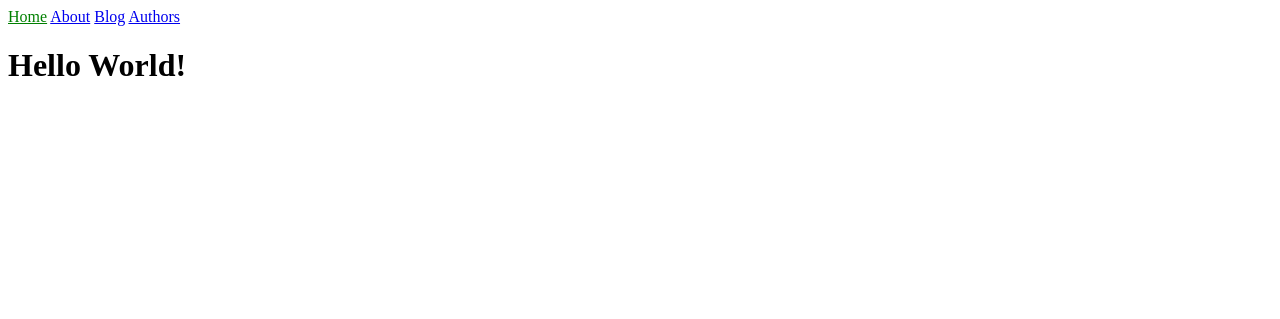
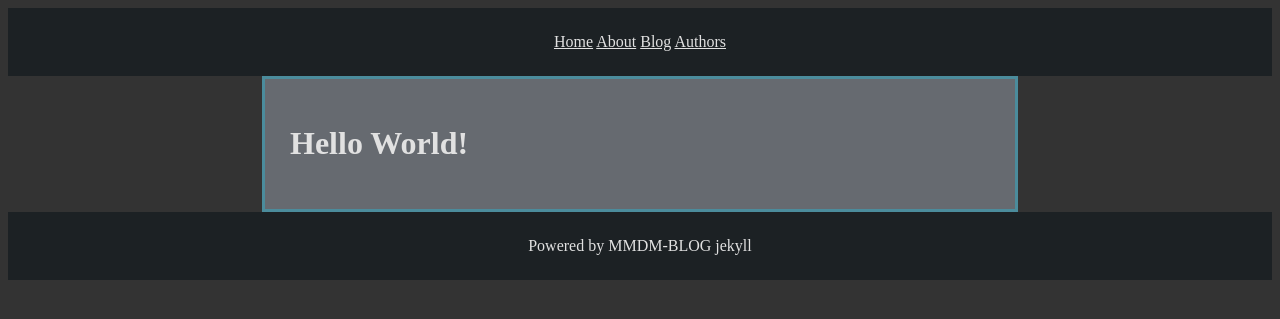
Before and after one commit to jays1ngh/jays1ngh.github.io, a Jekyll site: the page built from index.html, in a window 1280 px wide. Shown: the top 319 px of the page. Built offline with Jekyll 4.4.1, drawn with Linux system fonts in a browser that asks for light colours.

Commit message:
Updated main.scss

```diff
--- a/_includes/navigation.html
+++ b/_includes/navigation.html
@@ -1,5 +1,5 @@
 <nav>
     {% for item in site.data.navigation %}
-    <a href="{{ item.link }}" {% if page.url == item.link %}class="current"{% endif %}>{{ item.name }}</a>
+    <a href="{{ item.link }}" {% if page.url == item.link %}{% endif %}>{{ item.name }}</a>
     {% endfor %}
   </nav>
--- a/_layouts/default.html
+++ b/_layouts/default.html
@@ -6,7 +6,12 @@
     <link rel="stylesheet" href="/assets/css/styles.css">
   </head>
   <body>
-    {% include navigation.html %}
-    {{ content }}
+
+    <header>{% include navigation.html %}</header>
+
+    <main>{{ content }}</main>
+
+    <footer>Powered by MMDM-BLOG jekyll</footer>
+
   </body>
 </html>
--- a/_sass/main.scss
+++ b/_sass/main.scss
@@ -1,3 +1,40 @@
 .current {
     color: green;
   }
+
+header {
+    background-color: #1c2124;
+    color: #e1e1e1;
+    text-align: center;
+    padding: 25px 0;
+
+}
+
+main {
+    background-color: rgb(102, 106, 112);
+    width: 700px;
+    color: #e1e1e1;
+    padding: 25px;
+    border: solid 3px rgb(75, 140, 156);
+    margin-left: auto;
+    margin-right: auto;
+
+}
+
+
+body {
+    background-color: #333;
+    color: #e1e1e1;
+}
+
+footer {
+    background-color: #1c2124;
+    color: #e1e1e1;
+    text-align: center;
+    padding: 25px;
+    margin-bottom: 25px;
+}
+
+a:link, a:visited {
+  color: #e1e1e1;
+}
```
